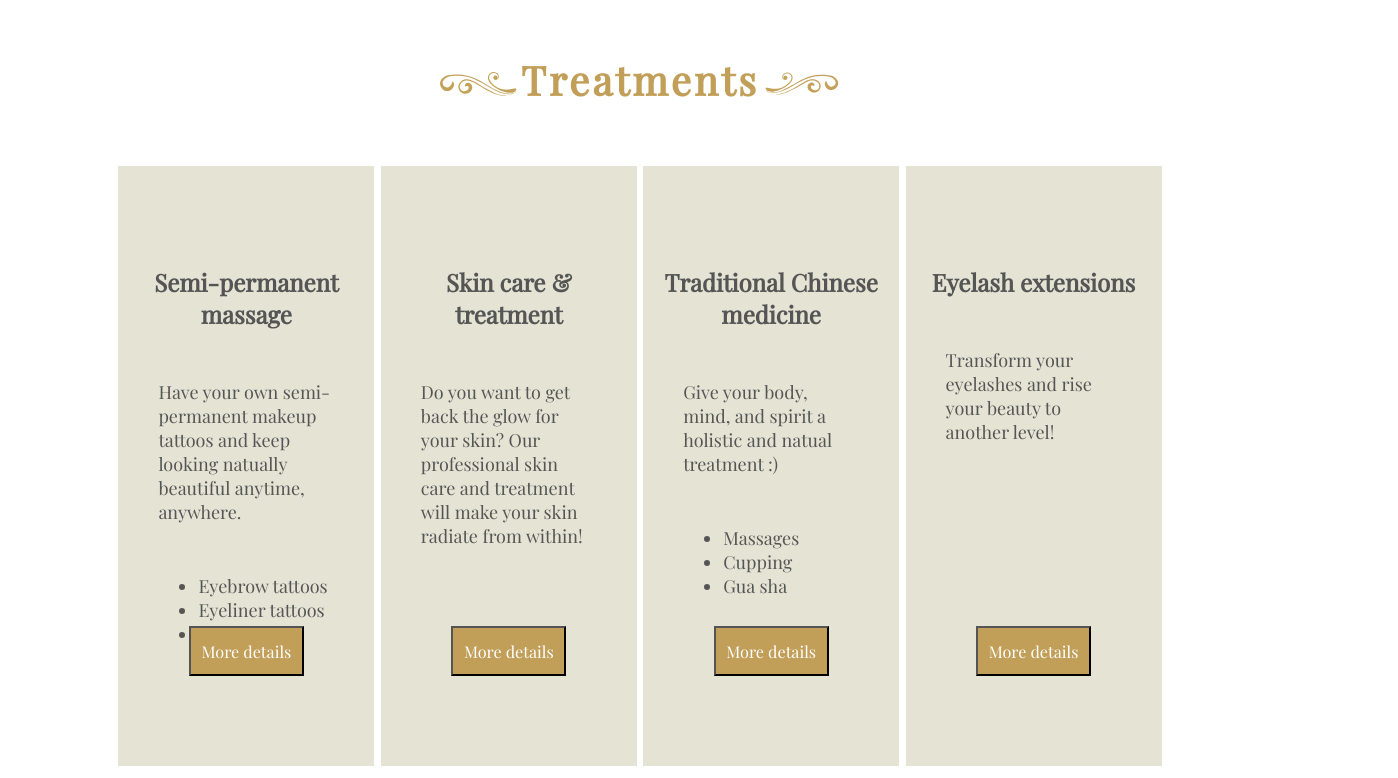
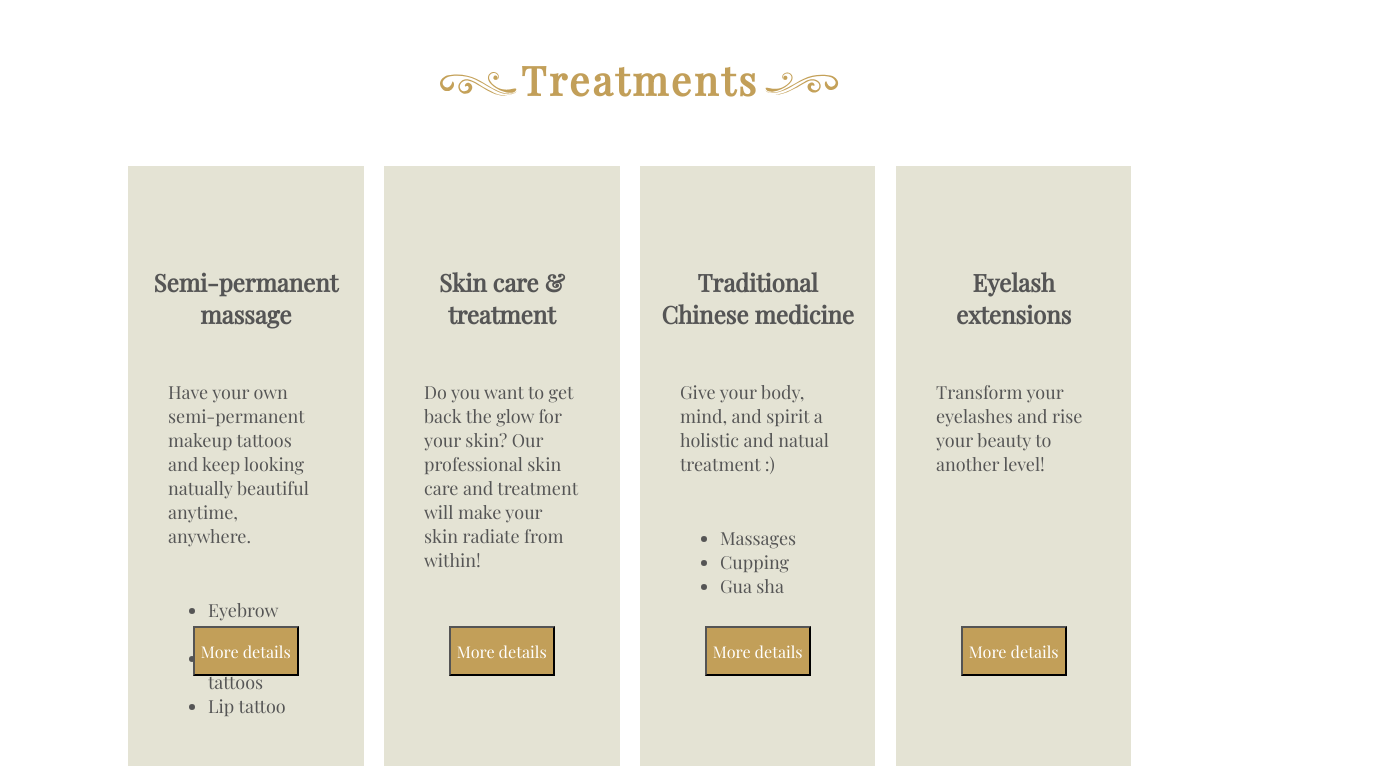
Before and after one commit to AwenLiu1963/Amsterdam-night-views, a plain HTML site: page index.html in a window 1280 px wide. Shown: the part 1082-1860 px from the top of the page, 1398 px wide, since content can reach past the window. Drawn offline with nearby package versions, Linux system fonts and the light colour scheme.

Commit message:
debugging css

```diff
--- a/beauty-salon.css
+++ b/beauty-salon.css
@@ -15,6 +15,7 @@ header{
 	height: 120px;
 	position: absolute;
 	left: 0;
+	margin: 0;
 }
 
 header img{
@@ -29,6 +30,7 @@ header img{
 	height: 120px;
 	position: absolute;
 	left: 30%;
+	margin: 0;
 }
 
 #header-right{
@@ -36,6 +38,7 @@ header img{
 	height: 120px;
 	position: absolute;
 	left: 70%;
+	margin: 0;
 }
 
 header button,.appointment-btn{
@@ -121,16 +124,16 @@ main h2{
 /* Treatments section decoration */
 #service-repeater{
 	color: #555555;
-	width: 100%;
+	width: 80%;
 	height: 650px;
-	margin-left: 9.25%;
+	margin-left: 10%;
 }
 
 #service-repeater .img{
-	width: 20%;
+	width: 23%;
 	height: 600px;
 	margin-top: 50px;
-	margin-right:0.5%;
+	margin-right:2%;
 	float: left;
 	background-color: #e4e3d4;
 	position: relative;
--- a/index.html
+++ b/index.html
@@ -34,6 +34,7 @@
 			<img src="img/decor-right.svg" alt="floral decoration">
 		</div>
 
+		<div>
 			<div id="service-repeater">
 				<div class="img-box">
 					<div class="img">
@@ -75,7 +76,7 @@
 						<button> More details</button>
 					</div>
 				</div>
-
+			</div>
 		</div>
 
 		<!-- price -->
```
Lines whose indentation alone changed are shown as unchanged.
